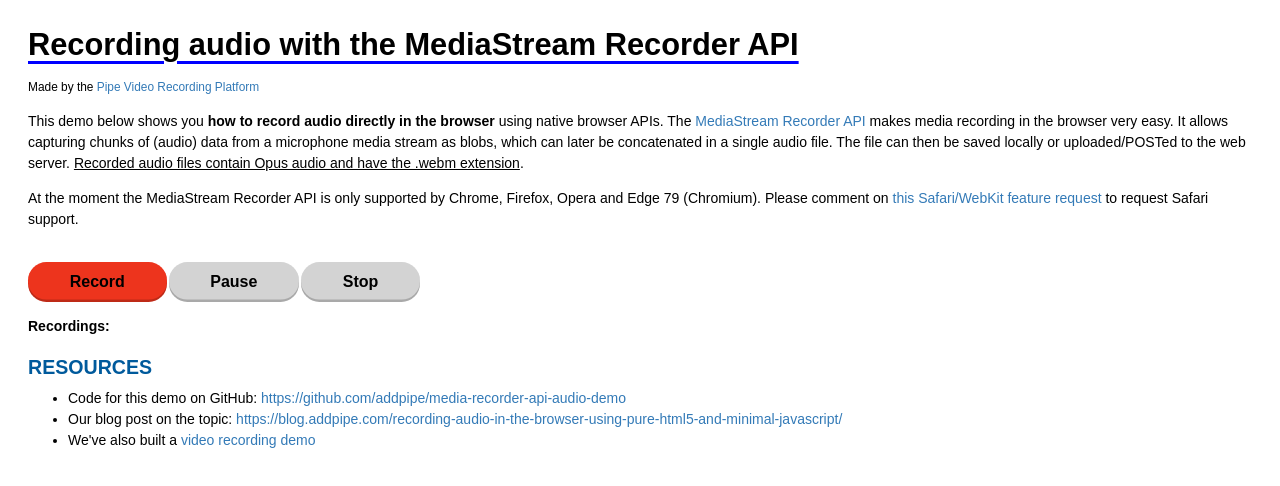
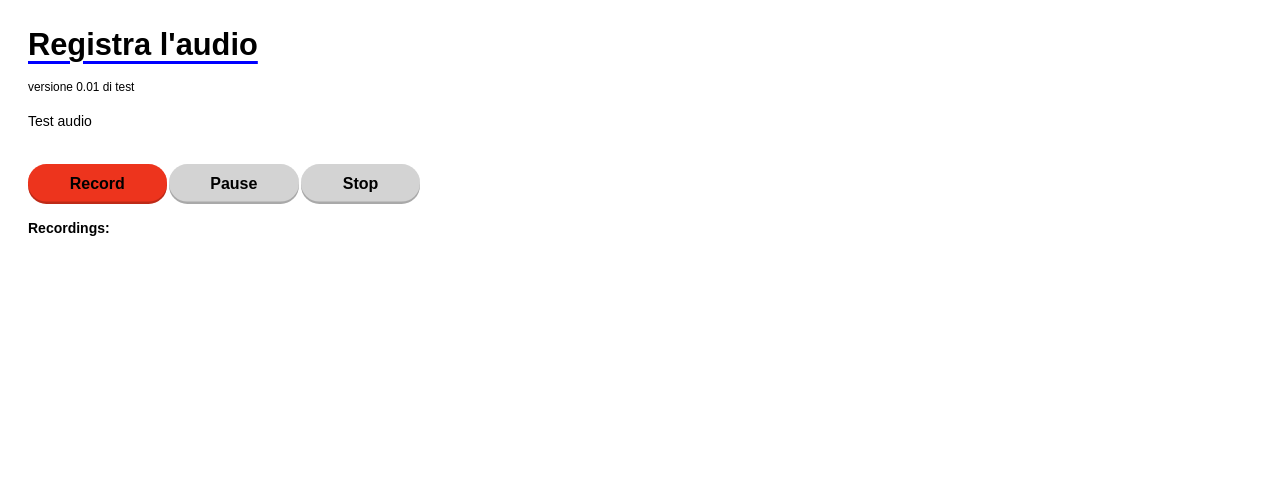
Before and after one commit to ekippe/testMediastreamAPI, a plain HTML site: page index.html in a window 1280 px wide. Drawn offline with nearby package versions, Linux system fonts and the light colour scheme; files whose address does not match are found by name.

Commit message:
Update index.html

```diff
--- a/index.html
+++ b/index.html
@@ -3,7 +3,7 @@
   <head>
     <meta charset="UTF-8">
 
-    <title>Recording Audio With the MediaStream Recorder API - addpipe.com</title>
+    <title>Registra l'audio</title>
     <meta name="viewport" content="width=device-width, initial-scale=1.0">
 
     <!-- Latest compiled and minified Bootstrap CSS -->
@@ -12,10 +12,9 @@
     <link rel="stylesheet" type="text/css" href="style.css">
   </head>
   <body>
-    <h1>Recording audio with the MediaStream Recorder API</h1>
-    <p><small>Made by the <a href="https://addpipe.com" target="_blank">Pipe Video Recording Platform</a></small></p>
-    <p>This demo below shows you <strong>how to record audio directly in the browser</strong> using native browser APIs. The <a href="https://w3c.github.io/mediacapture-record/" target="_blank">MediaStream Recorder API</a> makes media recording in the browser very easy. It allows capturing chunks of (audio) data from a microphone media stream as blobs, which can later be concatenated in a single audio file. The file can then be saved locally or uploaded/POSTed to the web server. <span style="text-decoration: underline;">Recorded audio files contain Opus audio and have the .webm extension</span>.</p>
-    <p>At the moment the MediaStream Recorder API is only supported by Chrome, Firefox, Opera and Edge 79 (Chromium). Please comment on <a target="_blank" href="https://bugs.webkit.org/show_bug.cgi?id=85851">this Safari/WebKit feature request</a> to request Safari support.</p>
+    <h1>Registra l'audio</h1>
+    <p><small>versione 0.01 di test</small></p>
+    <p>Test audio</p>
     <div style="max-width: 28em;">
     	<div id="controls">
     	 <button id="recordButton">Record</button>
@@ -26,13 +25,7 @@
     	<p><strong>Recordings:</strong></p>
     	<ol id="recordingsList"></ol>
     </div>
-    <h2>Resources</h2>
-    <ul>
-      <li>Code for this demo on GitHub: <a href="https://github.com/addpipe/media-recorder-api-audio-demo" target="_blank">https://github.com/addpipe/media-recorder-api-audio-demo</a></li>
-      <li>Our blog post on the topic: <a href="https://blog.addpipe.com/recording-audio-in-the-browser-using-pure-html5-and-minimal-javascript/" target="_blank">https://blog.addpipe.com/recording-audio-in-the-browser-using-pure-html5-and-minimal-javascript/</a></li>
-      <li>We've also built a <a href="https://addpipe.com/media-recorder-api-demo/" target="_blank">video recording demo</a></li>
-    </ul>
-    <!-- inserting these scripts at the end to be able to use all the elements in the DOM -->
+        <!-- inserting these scripts at the end to be able to use all the elements in the DOM -->
   	<script src="js/app.js"></script>
   </body>
 </html>
```
